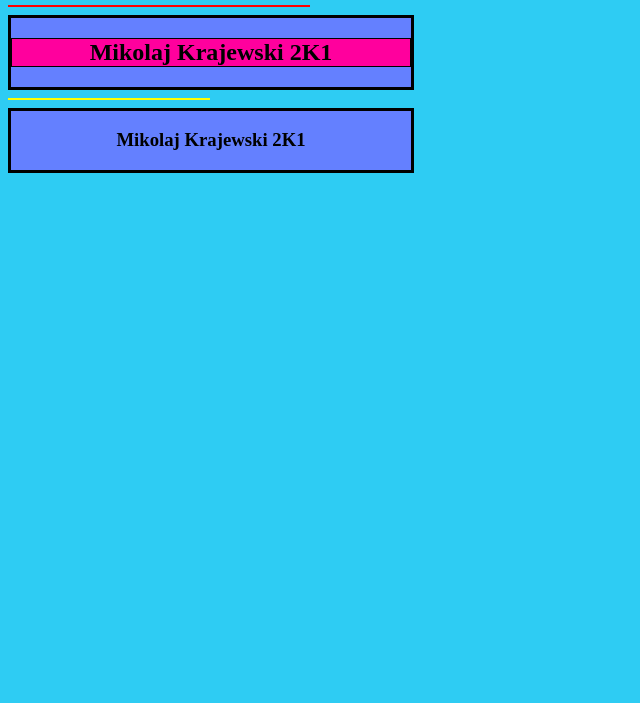
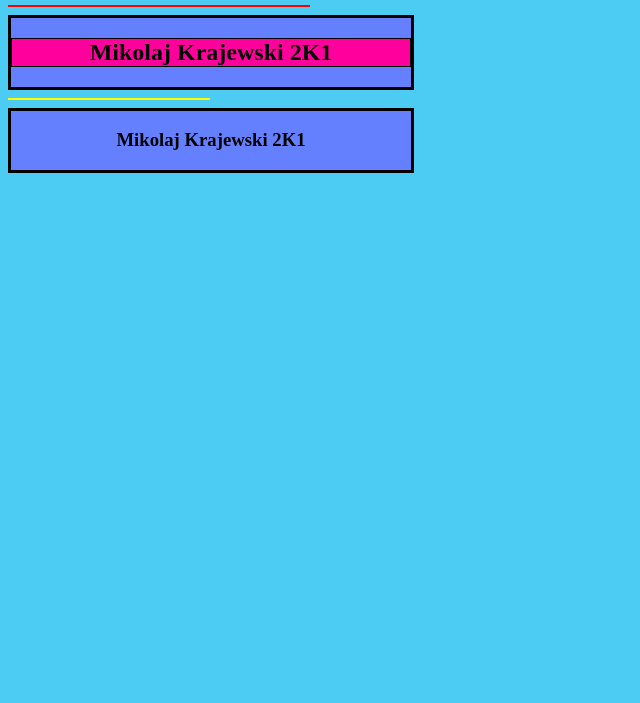
Before and after one commit to mikolaj9898/csscss, a plain HTML site: page zadanie36_kraj.html in a window 1280 px wide. Shown: the part 97-800 px from the top of the page, without its empty margins (0-640 px from the left). Drawn offline with Linux system fonts and the light colour scheme.

Commit message:
zadanie36_kraj.html

```diff
--- a/zadanie36_kraj.html
+++ b/zadanie36_kraj.html
@@ -4,7 +4,7 @@
 <heta charset="utf-8" />
 <style type="text/css">
 	body{
-		background-color: rgb(46, 204, 243);
+		background-color: rgb(76, 204, 243);
 		text-align: center;
 		Margin : 50p;
 }
```
